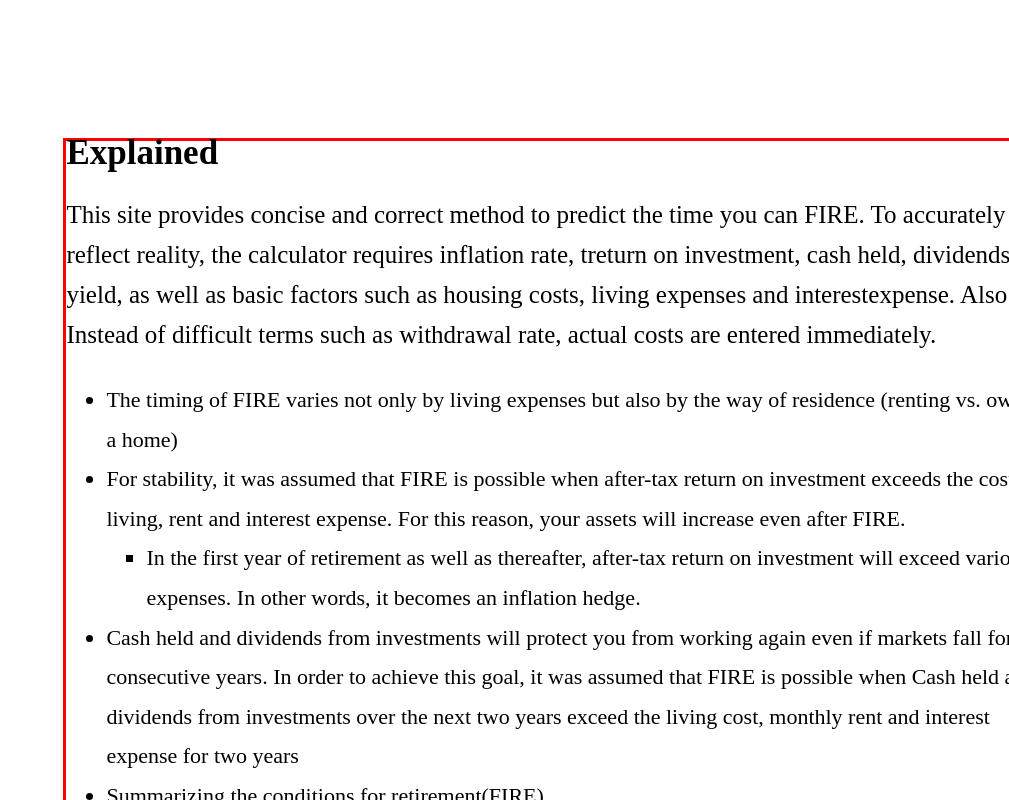
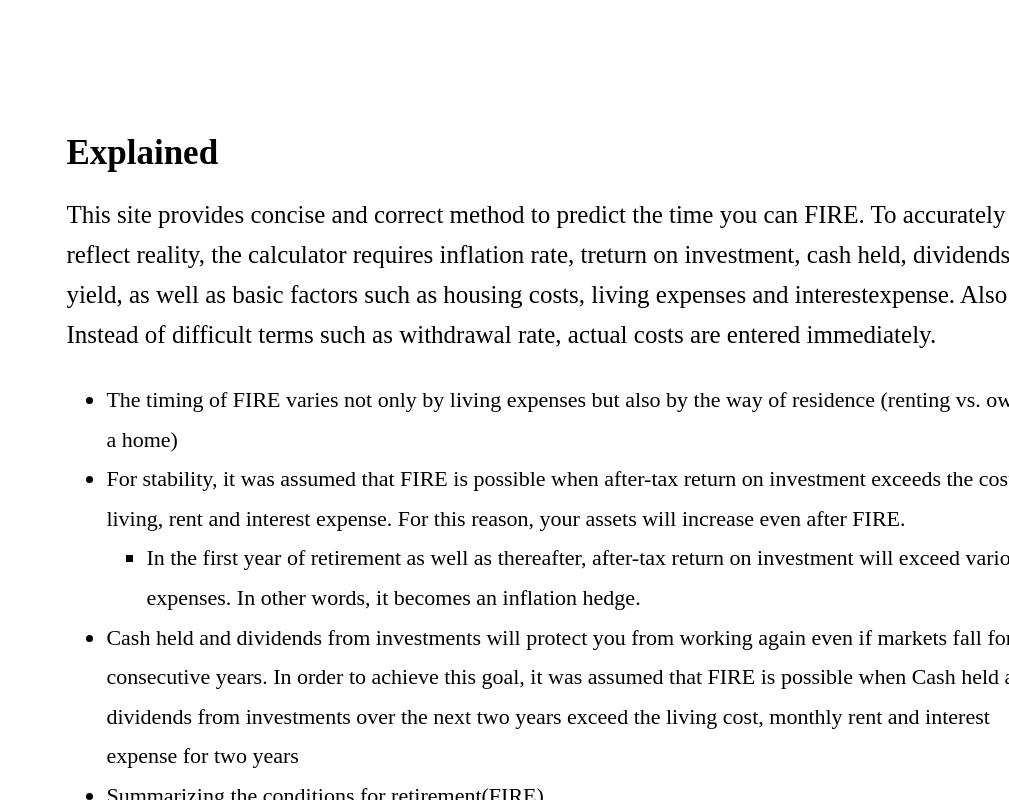
Before and after one commit to FIRECalculator/FIREnew, a plain HTML site: page index.html in a window 1280 px wide. Shown: the part 980-1780 px from the top of the page, without its empty margins (271-1280 px from the left). Drawn offline with nearby package versions, Linux system fonts and the light colour scheme.

Commit message:
Add files via upload

```diff
--- a/index.html
+++ b/index.html
@@ -577,7 +577,7 @@
               margin-right: %;
 
               box-sizing: border-box;
-              border: 3px solid red ;
+              border: 3px solid white ;
 
               width: 1000px;
               height: 1150px;
```
